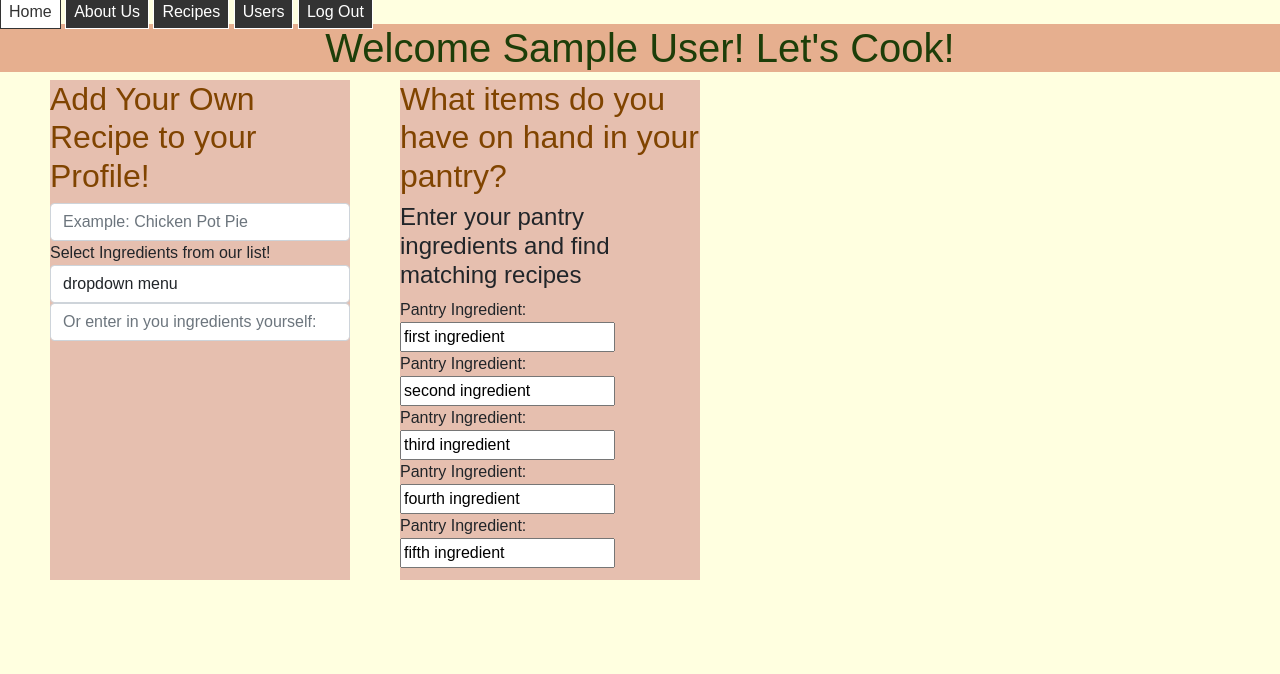
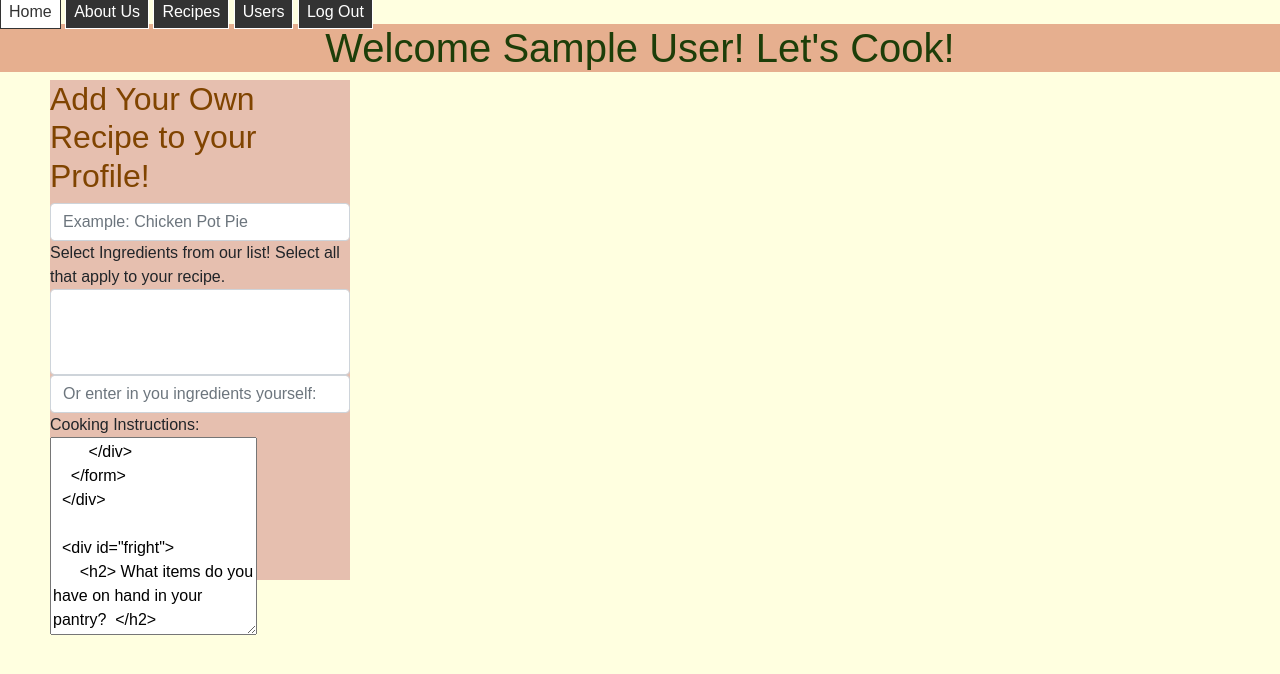
Before and after one commit to mahafatima14/hb-project-my-pantry, a Flask app: page /users/1 in a window 1280 px wide. Shown: the top 674 px of the page. Run offline with Flask 2, Linux system fonts and the light colour scheme; the visitor is signed in with stand-in values (Sample User, id 1); data comes from the database, SQL or seed files in the repository; data that the repository does not hold is empty; some libraries are stand-ins or nearby versions.

Commit message:
userdetail.html in progress

```diff
--- a/server.py
+++ b/server.py
@@ -58,7 +58,7 @@ def process_login():
         flash(f"Welcome back, {user.name}!")
 
 
-        return redirect(f"/users/{user.user_id}")  #WORK ON REDIRECTING TO THE USERS PROFILE (WITH THE TWO FORMS -PANTRY ING AND ADD RECIPES)
+        return redirect(f"/users/{user.user_id}")
 
 @app.route("/logout")
 def logout():
@@ -79,6 +79,7 @@ def show_recipes():
     recipes = crud.display_recipes()
 
     return render_template('allrecipes.html', recipes = recipes)
+
 
 @app.route("/users")
 def show_users():
@@ -104,8 +105,24 @@ def show_user(user_id):
 def add_recipe():
     """ Enable user to add recipe on their profile"""
 
-    recipe = crud.create_recipe()
-    recipe_ingredients = crud.upload_recipe_ingredient()
+    recipe = crud.create_recipe(name)
+    recipe_ingredients = crud.upload_recipe_ingredient(recipe)
+
+    # flash(f"Recipe Added {<user_id>}")
+
+    return redirect(f"/users/{user.user_id}")
+
+
+
+
+
+
+
+
+
+
+
+
 
 
 
--- a/templates/userdetail.html
+++ b/templates/userdetail.html
@@ -12,22 +12,29 @@
   <div id="fleft">
     <h2>Add Your Own Recipe to your Profile!</h2>
     <form action="/addrecipe" method="POST">
-      <div class="form-group">
+    <div class="form-group">
         <input type="text" class="form-control" id="addrecipe" placeholder="Example: Chicken Pot Pie">
       </div>
-      <div class="form-group">
+    <div class="form-group">
         <label for="addingredients">Select Ingredients from our list! </label>
-        <select class="form-control" id="addingredients">
-            <option>dropdown menu</option>
+        Select all that apply to your recipe.
+        <select multiple class="form-control" id="addingredients">
+
             {% for ingredient in ingredients %}
                 <option>{{ ingredient.name }}</option>
             {% endfor %}
             <label for="addingredients">Select Ingredients from our list! </label>
             <br>
+            <br>
             <input type="text" class="form-control" id="addingredients" placeholder="Or enter in you ingredients yourself:">
+          </select>
+        </div>
+          <div class="form-group">
+              <label for="add_recipe_instructions"> Cooking Instructions: </label>
+              <textarea class="form-group" id = "add_recipe_instructions" rows="8"
 
-        </select>
-      </div>
+          </div>
+        </div>
     </form>
   </div>
 
```
